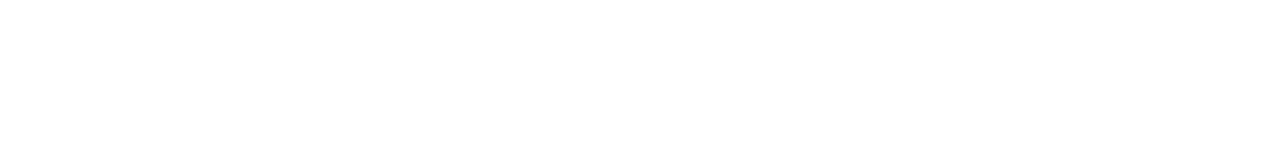
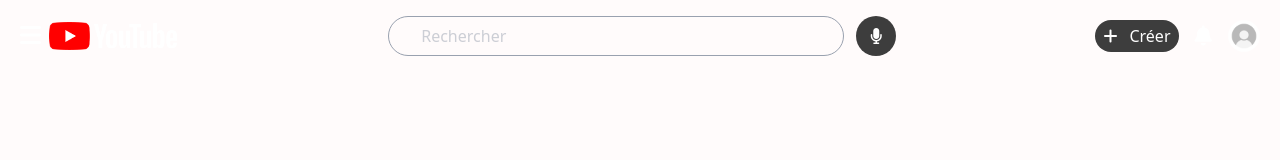
Before and after one commit to kalala22/clone_youtube, a plain HTML site: page index.html in a window 1280 px wide. Drawn offline with nearby package versions, Linux system fonts and the light colour scheme.

Commit message:
part nav

```diff
--- a/index.html
+++ b/index.html
@@ -3,10 +3,46 @@
 <head>
     <meta charset="UTF-8">
     <meta name="viewport" content="width=device-width, initial-scale=1.0">
+    <script src="https://kit.fontawesome.com/d57555ad0c.js" crossorigin="anonymous"></script>
     <script src="https://cdn.jsdelivr.net/npm/@tailwindcss/browser@4"></script>
     <title>Youtube</title>
 </head>
-<body>
+<body class="bg-[#fffbfb] dark:bg-[#0f0f0f] box-border">
+    <header class="mx-5">
+        <nav class="flex  h-[4.5rem] items-center justify-between">
+            <div class="flex items-center justify-center gap-2">
+                <div class="">
+                    <i class="fa-solid fa-bars text-white text-2xl text-center"></i>
+                </div>
+                <div>
+                    <img src="assets/yt_logo_rgb_dark.png" alt="yt_logo_rgb_dark" class="w-[8rem]">
+                </div>
+            </div>
+            <div class="flex  items-center">
+                <div class="px-3 w-[30rem] h-[2.5rem]">
+                    <input type="text" placeholder="Rechercher" class="w-full h-full rounded-full outline-[#00378a] text-gray-400 px-8 border-1">
+                </div>
+                <div class="rounded-full bg-[#3D3D3D] w-[2.5rem] h-[2.5rem] flex items-center justify-center">
+                    <i class="fa-solid fa-microphone text-white"></i>
+                </div>
+            </div>
 
+            <div class="flex  items-center gap-4">
+                <div class="flex text-white items-center gap-3 rounded-full bg-[#3D3D3D] py-1 px-2">
+                    <i class="fa-solid fa-plus"></i>
+                    <p>Créer</p>
+                </div>
+                <div class="flex text-white items-center">
+                    <i class="fa-solid fa-bell text-xl"></i>
+                </div>
+                <div class="w-[2rem] h-[2rem] flex items-center justify-center">
+                    <img src="assets/profil.jpg" class="rounded-full bg-cover" alt="profil">
+                </div>
+            </div>
+
+        </nav>
+    </header>
 </body>
 </html>
+
+<!-- class="bg-[#0f0f0f]" -->
```
Also changed, not shown: assets/profil.jpg (added), assets/yt_logo_rgb_dark.png (added).
